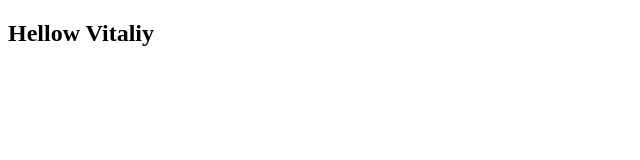
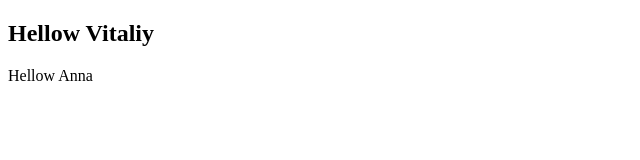
Before and after one commit to Aniuta22/Practuchna, a plain HTML site: page index.html in a window 1280 px wide. Shown: the whole page, without its empty margins (0-640 px from the left). Drawn offline with Linux system fonts and the light colour scheme.

Commit message:
Update index.html

```diff
--- a/index.html
+++ b/index.html
@@ -7,5 +7,6 @@
 </head>
 <body>
     <h2>Hellow Vitaliy</h2>
+    <p>Hellow Anna</p>
 </body>
 </html>
```
